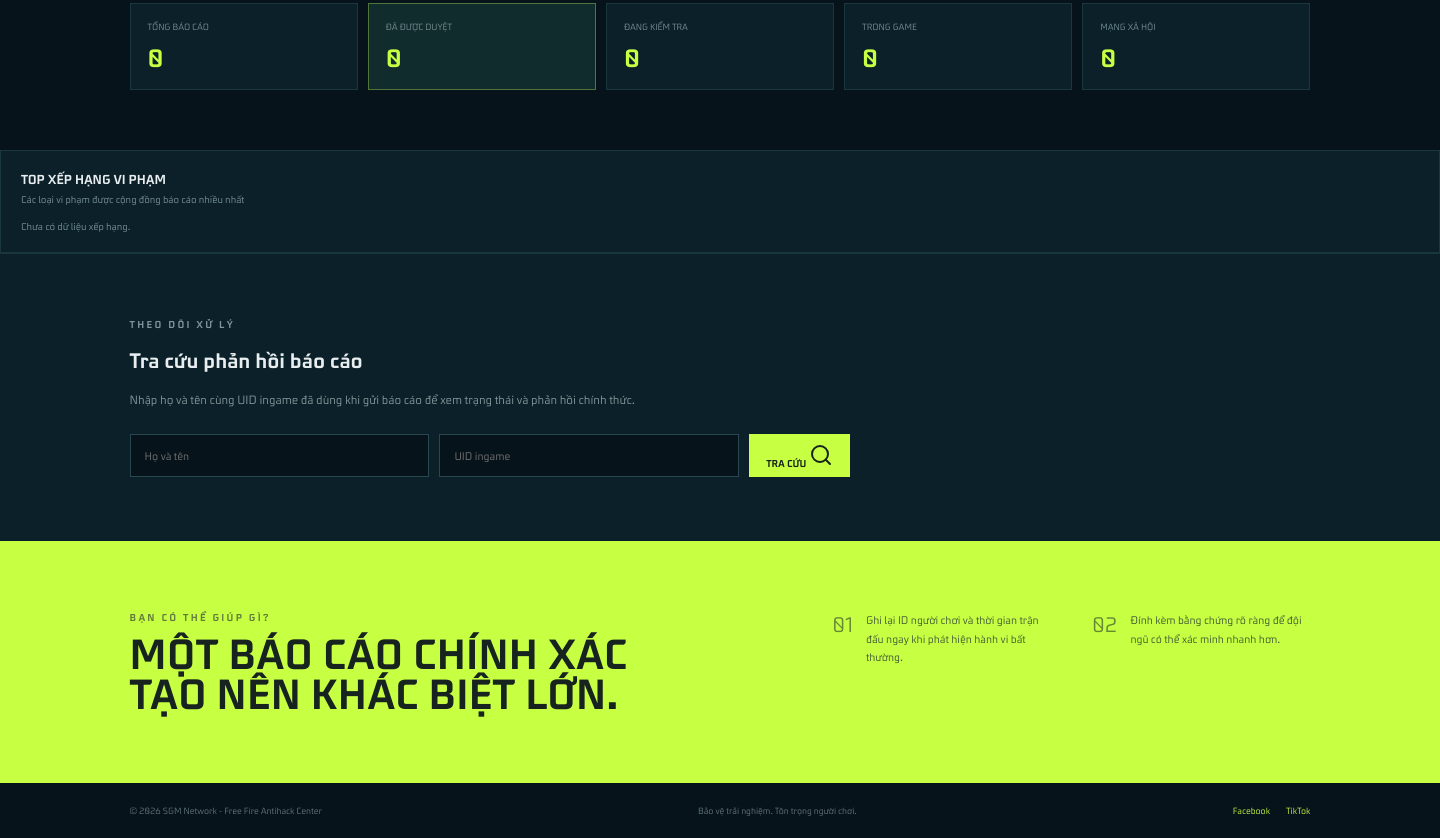
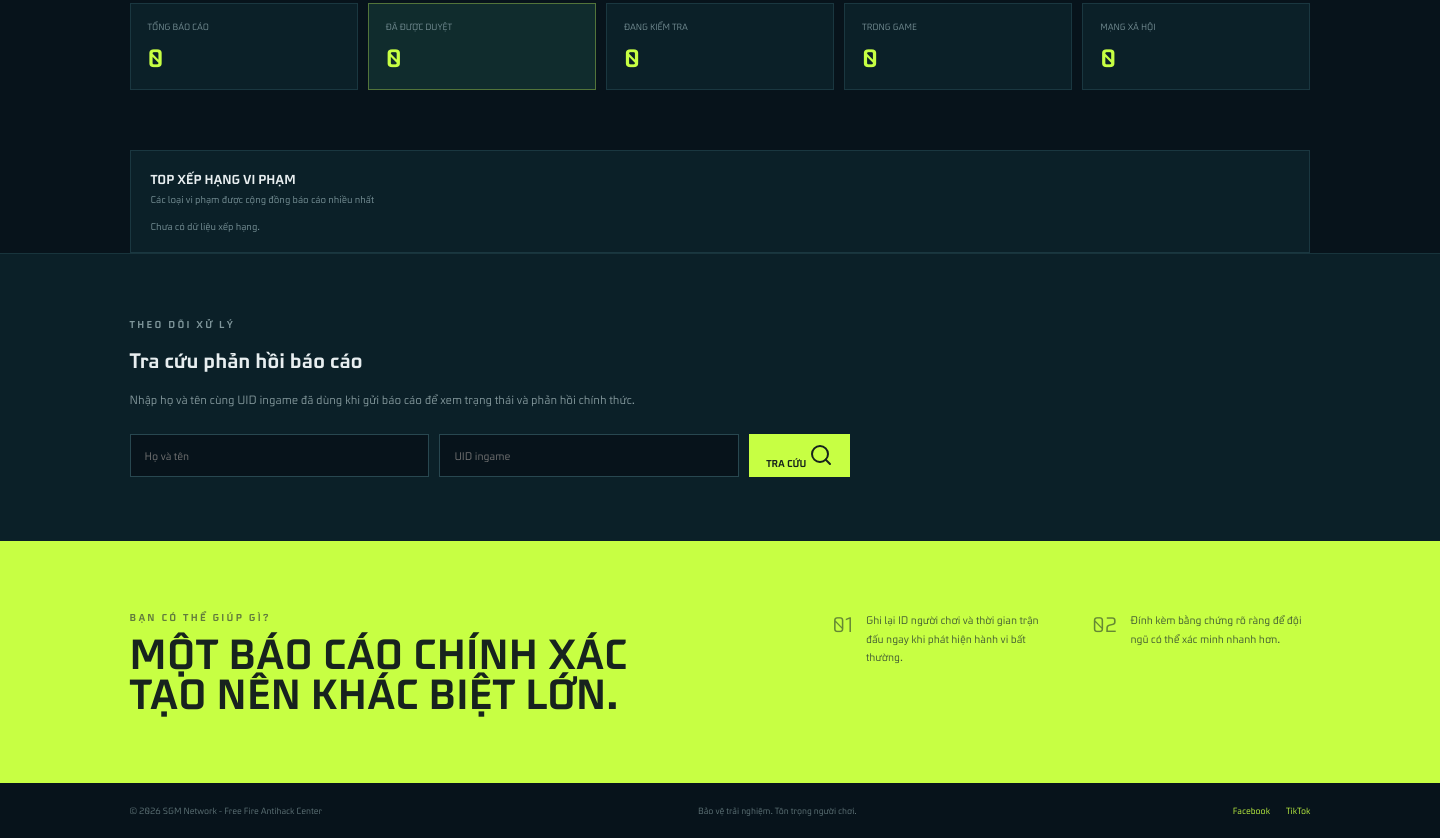
Before and after one commit to honglinh010306-prog/sgmnetwork-antihack, an Electron app: page index.html in a window 1440 px wide. Shown: the part 2018-2856 px from the top of the page. Drawn offline with nearby package versions, Linux system fonts and the light colour scheme.

Commit message:
fix: optimize admin and mobile layouts

```diff
--- a/index.html
+++ b/index.html
@@ -28,7 +28,7 @@
   </style>
   <style>
     .overview-section{padding:48px clamp(22px,9vw,140px);background:#07131b;border-top:1px solid #18343c}.overview-heading{display:flex;align-items:end;justify-content:space-between;gap:20px;margin-bottom:20px}.overview-heading h2{font-family:'GFF Latin',sans-serif;font-size:28px;text-transform:uppercase;margin:0}.overview-heading p{color:#789197;font-size:10px;margin:0}.overview-grid{display:grid;grid-template-columns:repeat(5,1fr);gap:10px}.overview-card{padding:17px;border:1px solid #1a3740;background:#0b2028}.overview-card small{display:block;color:#789197;font-size:9px;margin-bottom:10px}.overview-card strong{font-size:25px;color:#c7ff43}.overview-card.accent{border-color:#52743a;background:#102c2d}@media(max-width:800px){.overview-grid{grid-template-columns:repeat(2,1fr)}.overview-heading{display:block}.overview-heading p{margin-top:8px}}
-    .public-ranking{margin-top:12px;padding:20px;border:1px solid #1a3740;background:#0b2028}.public-ranking h3{font-size:13px;margin:0}.public-ranking>p{color:#789197;font-size:10px;margin:6px 0 15px}.public-ranking-list{display:grid;grid-template-columns:repeat(3,1fr);gap:9px}.public-ranking-item{display:grid;grid-template-columns:25px 1fr auto;align-items:center;gap:8px;padding:11px;border:1px solid #18343c;background:#102c34}.public-ranking-item>span{color:#c7ff43;font-size:11px;font-weight:700}.public-ranking-item strong{font-size:10px;white-space:nowrap;overflow:hidden;text-overflow:ellipsis}.public-ranking-item small{color:#789197;font-size:9px;white-space:nowrap}.public-ranking-empty{color:#789197;font-size:10px}@media(max-width:800px){.public-ranking-list{grid-template-columns:1fr}}
+    .public-ranking{margin:12px clamp(22px,9vw,140px) 0;padding:20px;border:1px solid #1a3740;background:#0b2028}.public-ranking h3{font-size:13px;margin:0}.public-ranking>p{color:#789197;font-size:10px;margin:6px 0 15px}.public-ranking-list{display:grid;grid-template-columns:repeat(3,1fr);gap:9px}.public-ranking-item{display:grid;grid-template-columns:25px 1fr auto;align-items:center;gap:8px;padding:11px;border:1px solid #18343c;background:#102c34}.public-ranking-item>span{color:#c7ff43;font-size:11px;font-weight:700}.public-ranking-item strong{font-size:10px;white-space:nowrap;overflow:hidden;text-overflow:ellipsis}.public-ranking-item small{color:#789197;font-size:9px;white-space:nowrap}.public-ranking-empty{color:#789197;font-size:10px}@media(max-width:800px){.public-ranking-list{grid-template-columns:1fr}}@media(max-width:600px){.public-ranking{margin:12px 18px 0;padding:17px}.public-ranking-item{grid-template-columns:24px minmax(0,1fr) auto}.public-ranking-item small{font-size:8px}}
   </style>
   <script src="https://unpkg.com/lucide@latest"></script>
 </head>
```
Also changed, not shown: admin/index.html (+3 -0 lines).
